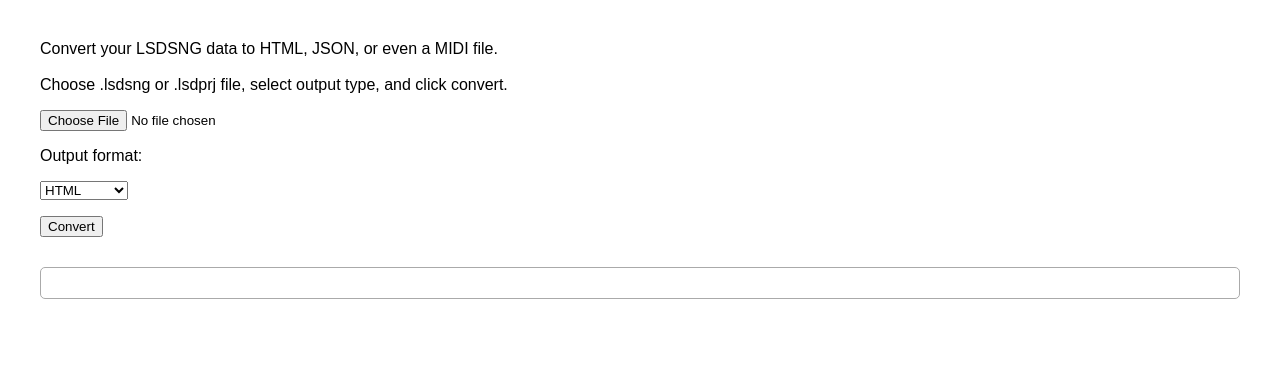
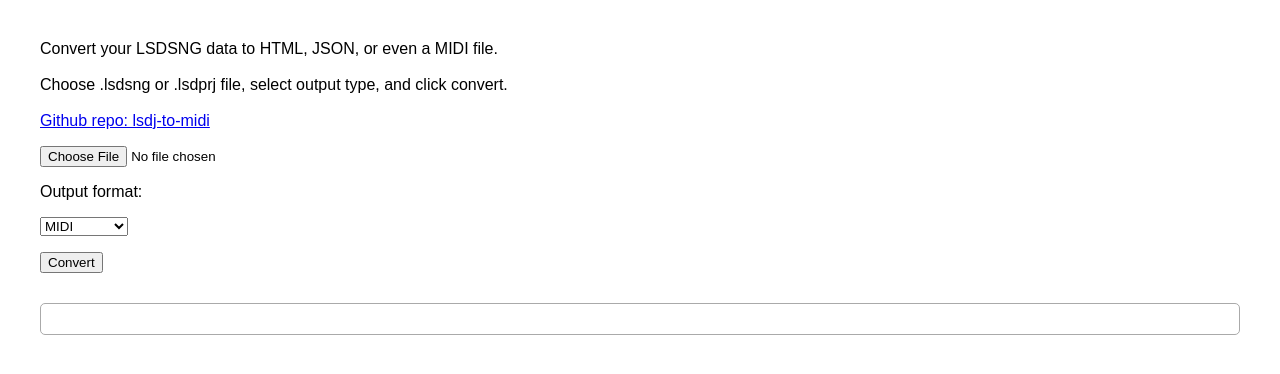
Before and after one commit to defensem3ch/lsdj-to-midi, a plain HTML site: page index.html in a window 1280 px wide. Drawn offline with Linux system fonts and the light colour scheme.

Commit message:
Add files via upload

```diff
--- a/index.html
+++ b/index.html
@@ -65,6 +65,8 @@
     Convert your LSDSNG data to HTML, JSON, or even a MIDI file.
     <br><br>
     Choose .lsdsng or .lsdprj file, select output type, and click convert.
+    <br><br>
+    <a href="https://github.com/defensem3ch/lsdj-to-midi">Github repo: lsdj-to-midi</a>
   </p>
 
 <form id="uploadForm">
@@ -74,8 +76,8 @@
 
   <p>Output format:</p>
   <select id="outputMode">
+    <option value="midi">MIDI</option>
     <option value="html">HTML</option>
-    <option value="midi">MIDI</option>
     <option value="json">Raw JSON</option>
   </select>
 
```
